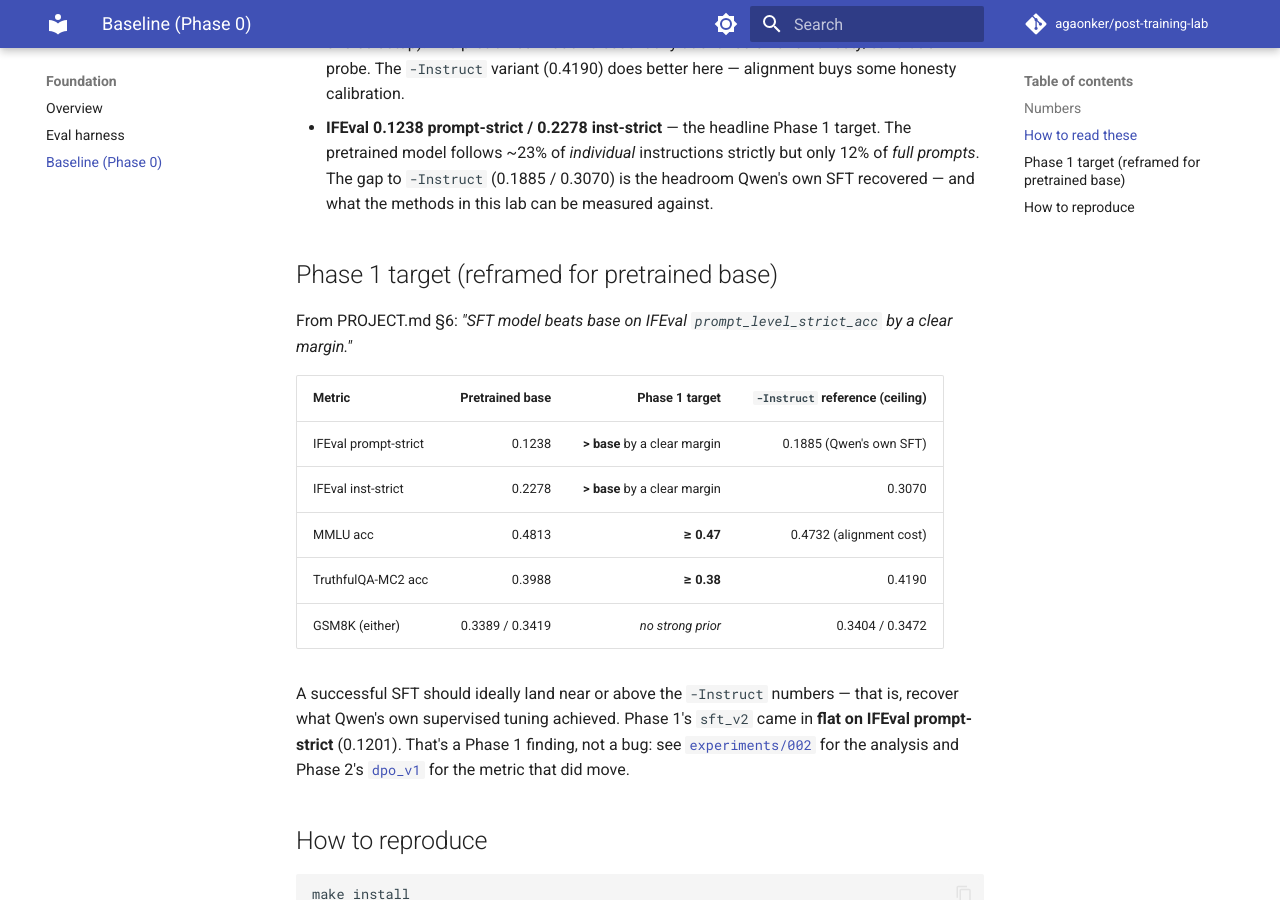
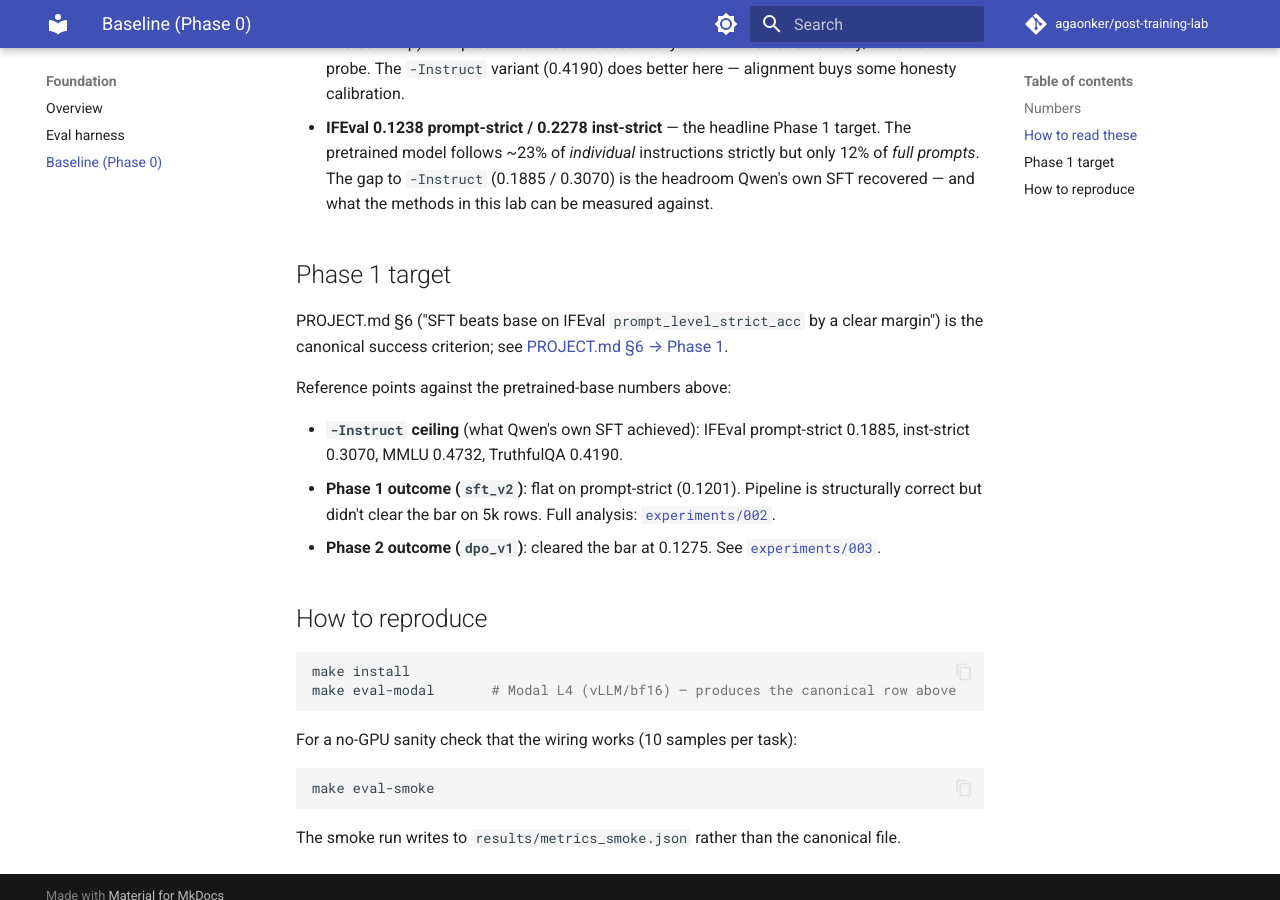
Before and after one commit to agaonker/post-training-lab, an MkDocs documentation site: the page built from docs/foundation/baseline.md, in a window 1280 px wide and 900 px high, scrolled down 1263 px. Built offline with MkDocs 1.6.1 and Material for MkDocs 9.7.7, drawn with Linux system fonts in a browser that asks for light colours; comment, search, counter and statistics services are not loaded.

Commit message:
docs: consolidate redundancy — single source of truth per topic
Three documentation overlaps removed; PROJECT.md becomes the canonical
home for repo intent + phase plan + foundational decisions; LESSONS.md
the canonical home for lessons; per-method configs/*.yaml the canonical
home for hyperparameters.

- README.md intro: collapsed 3 lines to a single tagline + PROJECT.md
  link. Learnings section: dropped the 8 duplicated bullets, kept just
  the LESSONS.md pointer.
- CLAUDE.md "What this repo is": collapsed the redundant repo-intent
  paragraph to a single line + PROJECT.md §1 link.
- PROJECT.md §9: renamed to "Foundational decisions (resolved)" and
  trimmed to the two locked-in decisions (repo name + base model).
  Unresolved items (KTO vs ORPO, LLM judge choice, writeups URL) moved
  to TODOS.md as P2/P3 items so they live with the rest of the punch
  list.
- TODOS.md: struck the three sft_v2-era P1/P2 items now done
  (8c21e04/369a531 sft_v2 train, 69cbd2e experiments/002 rewrite,
  1e5bff4 README results). Added the three PROJECT.md §9 unresolved
  items under a new "Foundational decisions still open" subsection.
- experiments/002 + 003 "Method" sections: stopped restating the
  config-YAML hyperparameters; replaced with 1-line links to the
  configs/*.yaml + train code. Kept the recipe-rationale bullets that
  carry real signal (merge-then-DPO, in-distribution prefs lineage).
- docs/foundation/baseline.md "Phase 1 target": dropped the table
  restating PROJECT.md §6 criteria. Kept the reference-points list
  (Instruct ceiling, actual sft_v2/dpo_v1 outcomes) since those are
  results-bound, not plan-bound.

Verified: ruff/mypy/pytest all clean, mkdocs build --strict clean.

Co-Authored-By: Claude Opus 4.7 <noreply@anthropic.com>

```diff
--- a/docs/foundation/baseline.md
+++ b/docs/foundation/baseline.md
@@ -47,25 +47,21 @@ Run metadata: `Qwen/Qwen2.5-0.5B`, `dtype=bfloat16`, `backend=vllm`,
   0.3070) is the headroom Qwen's own SFT recovered — and what the methods in
   this lab can be measured against.
 
-## Phase 1 target (reframed for pretrained base)
+## Phase 1 target
 
-From PROJECT.md §6: *"SFT model beats base on IFEval `prompt_level_strict_acc`
-by a clear margin."*
+PROJECT.md §6 ("SFT beats base on IFEval `prompt_level_strict_acc` by a clear
+margin") is the canonical success criterion; see
+[PROJECT.md §6 → Phase 1](https://github.com/agaonker/post-training-lab/blob/main/PROJECT.md#phase-1--sft--qlora-1-weekend).
 
-| Metric | Pretrained base | Phase 1 target | `-Instruct` reference (ceiling) |
-|--------|----------------:|---------------:|--------------------------------:|
-| IFEval prompt-strict | 0.1238 | **> base** by a clear margin | 0.1885 (Qwen's own SFT) |
-| IFEval inst-strict | 0.2278 | **> base** by a clear margin | 0.3070 |
-| MMLU acc | 0.4813 | **≥ 0.47** | 0.4732 (alignment cost) |
-| TruthfulQA-MC2 acc | 0.3988 | **≥ 0.38** | 0.4190 |
-| GSM8K (either) | 0.3389 / 0.3419 | _no strong prior_ | 0.3404 / 0.3472 |
+Reference points against the pretrained-base numbers above:
 
-A successful SFT should ideally land near or above the `-Instruct` numbers —
-that is, recover what Qwen's own supervised tuning achieved. Phase 1's
-`sft_v2` came in **flat on IFEval prompt-strict** (0.1201). That's a Phase 1
-finding, not a bug: see [`experiments/002`](https://github.com/agaonker/post-training-lab/blob/main/experiments/002_sft_qwen05b.md)
-for the analysis and Phase 2's [`dpo_v1`](https://github.com/agaonker/post-training-lab/blob/main/experiments/003_dpo_qwen05b.md)
-for the metric that did move.
+- **`-Instruct` ceiling** (what Qwen's own SFT achieved): IFEval prompt-strict
+  0.1885, inst-strict 0.3070, MMLU 0.4732, TruthfulQA 0.4190.
+- **Phase 1 outcome (`sft_v2`)**: flat on prompt-strict (0.1201). Pipeline is
+  structurally correct but didn't clear the bar on 5k rows. Full analysis:
+  [`experiments/002`](https://github.com/agaonker/post-training-lab/blob/main/experiments/002_sft_qwen05b.md).
+- **Phase 2 outcome (`dpo_v1`)**: cleared the bar at 0.1275. See
+  [`experiments/003`](https://github.com/agaonker/post-training-lab/blob/main/experiments/003_dpo_qwen05b.md).
 
 ## How to reproduce
 
```
Also changed, not shown: CLAUDE.md (+1 -3 lines), PROJECT.md (+9 -6 lines), README.md (+6 -17 lines), TODOS.md (+39 -23 lines), experiments/002_sft_qwen05b.md (+9 -9 lines), experiments/003_dpo_qwen05b.md (+20 -15 lines).
